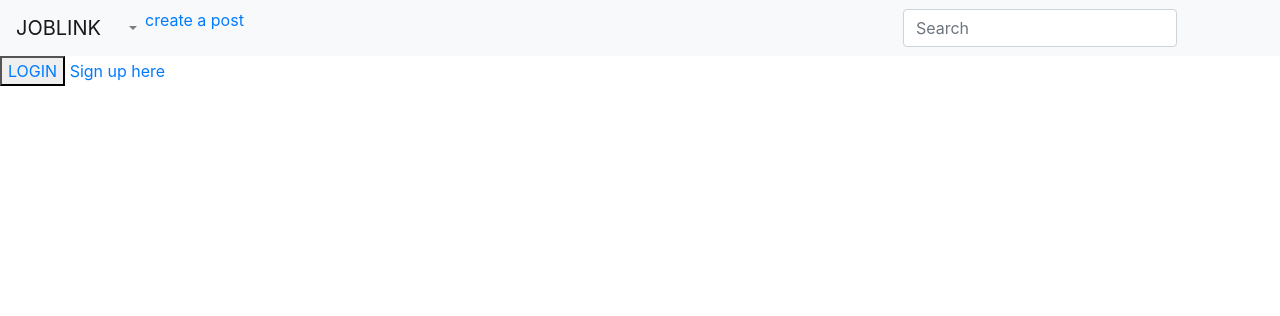
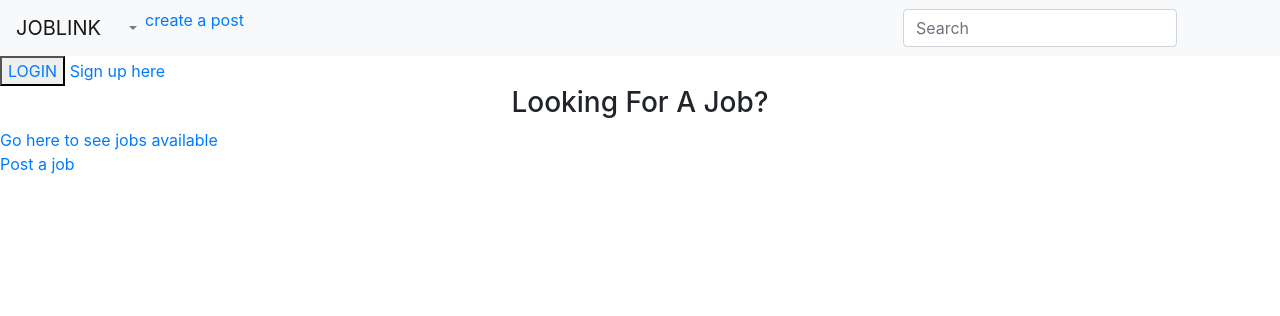
Before and after one commit to virginiah894/capstone, a Django app: page / in a window 1280 px wide. Shown: the top 316 px of the page. Run offline with Django 3.2, Linux system fonts and the light colour scheme; data that the repository does not hold is empty; some libraries are stand-ins or nearby versions; some web fonts are replaced.

Commit message:
Add  routes to display other pages

```diff
--- a/app/templates/index.html
+++ b/app/templates/index.html
@@ -76,6 +76,16 @@
 
 
   </div>
+  <div class="panel panel-default">
+
+    <div class="panel-heading">
+      <h3 class="text-center">Looking For A Job?</h3>
+      <a href="{% url 'jobs'%}">Go here to see jobs available</a>
+    </div>
+    <div class="panel-body">
+      <p><a href="{% url 'newJob'%}">Post a job </a></p>
+</div>
+
 
 
   {% endblock %}
```
